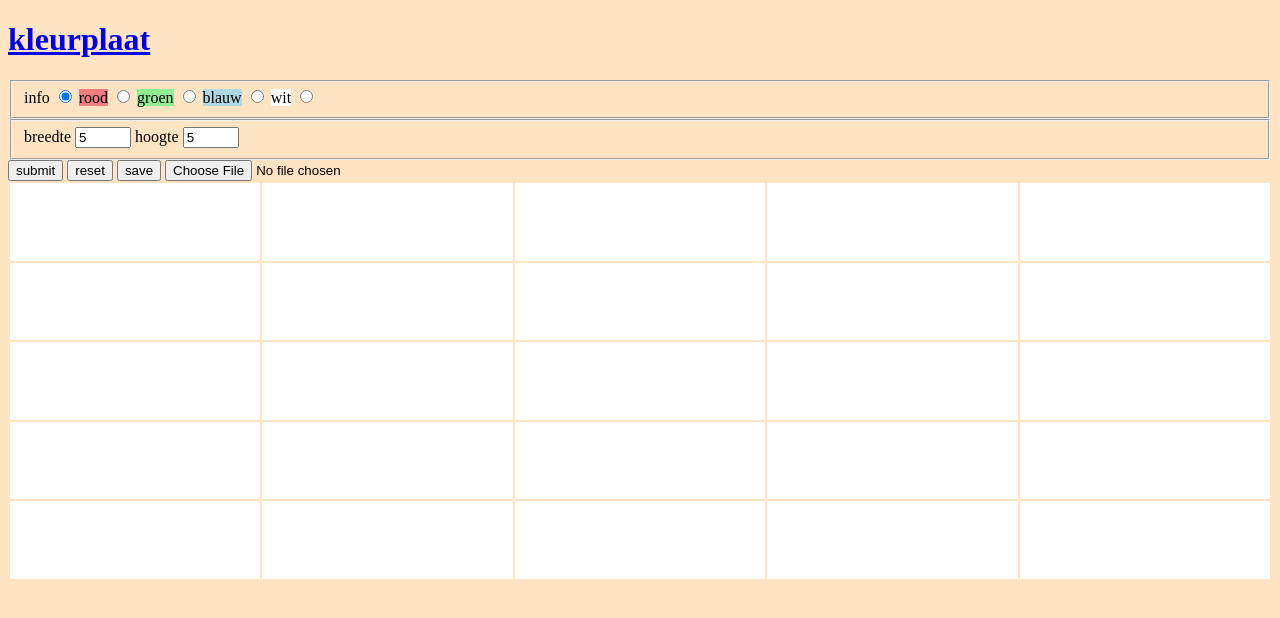
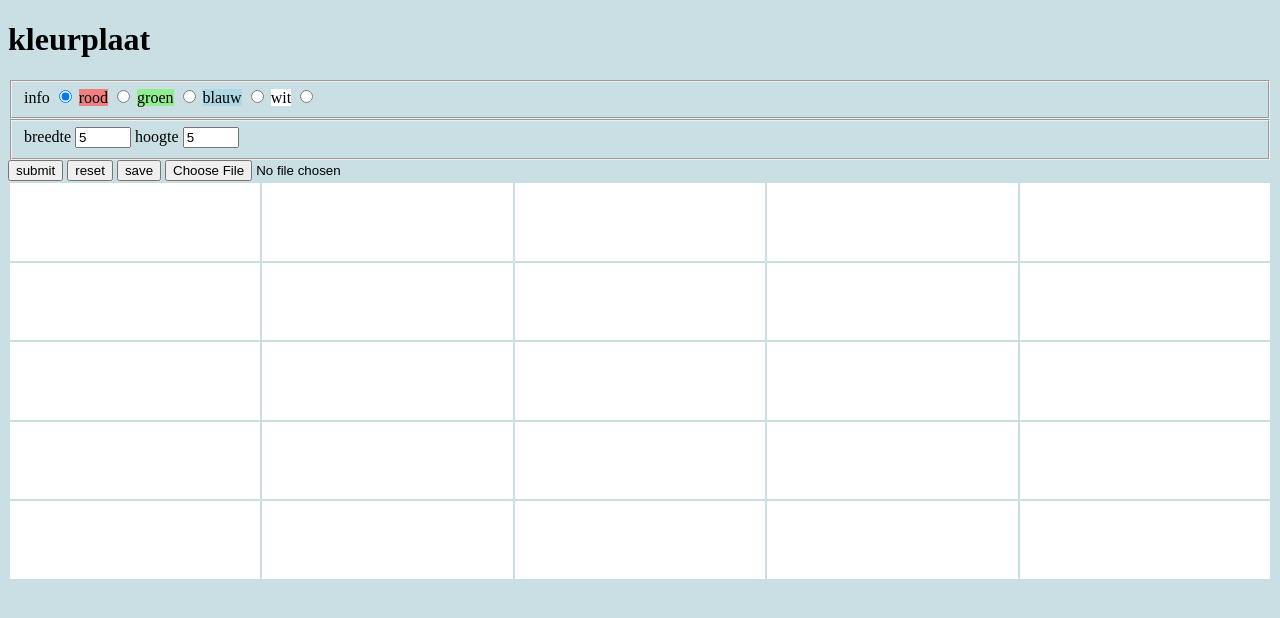
Before and after one commit to AtlasMountains/kleurplaat, a plain HTML site: page index.html in a window 1280 px wide. Drawn offline with Linux system fonts and the light colour scheme.

Commit message:
change background color

```diff
--- a/style.css
+++ b/style.css
@@ -9,17 +9,25 @@
 .bg-blauw {
     background-color: lightblue;
 }
+
 .bg-wit{
     background-color: white;
 }
 
 body{
-    background-color: bisque;
+    background-color: #cadfe3;
 }
+
 table {
     width: 100%;
     height: 50vh;
 }
+
 td {
     background-color: white;
 }
+
+h1, a{
+    color: black;
+    text-decoration: none;
+}
```
